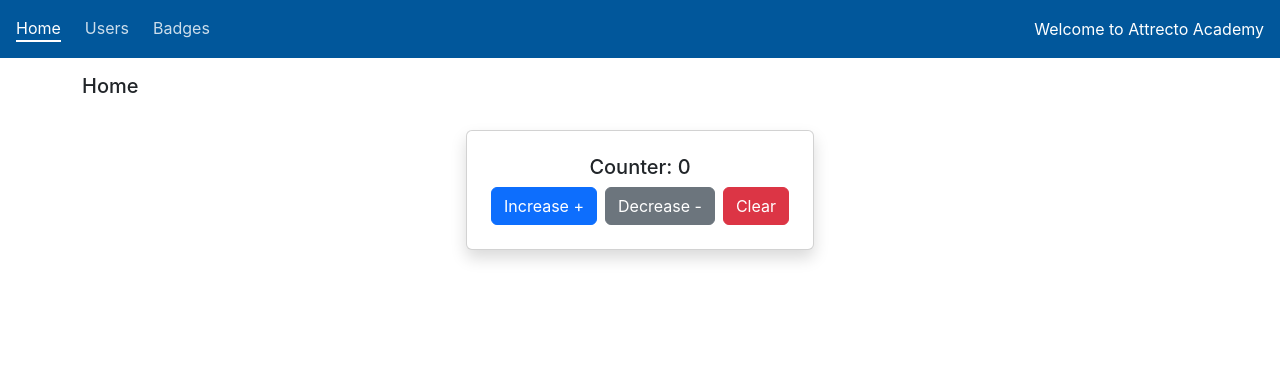
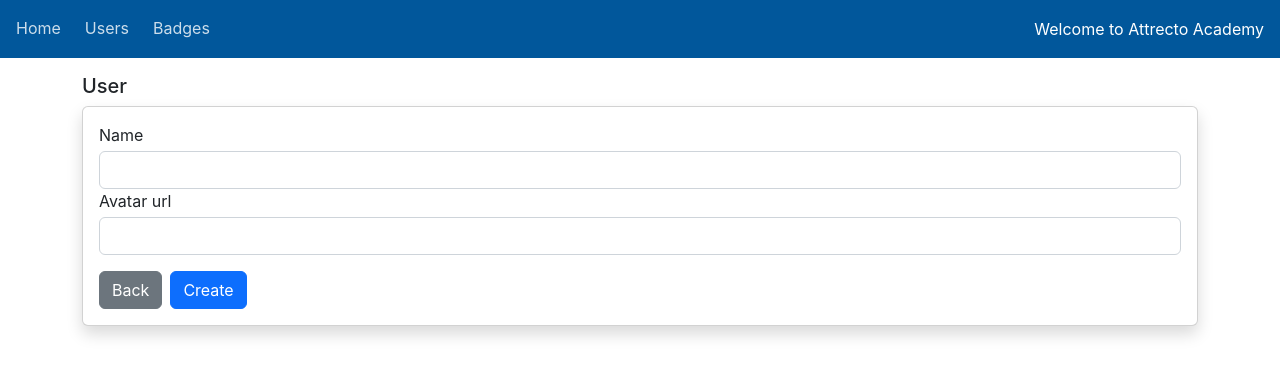
Before and after one commit to attrecto/Attrecto-Academy-React-2022, a React (Create React App) app: page /user in a window 1280 px wide. Before the commit this address led to /home. Shown: the top 376 px of the page. Built offline with nearby package versions, Linux system fonts and the light colour scheme.

Commit message:
Session-05

```diff
--- a/src/App.tsx
+++ b/src/App.tsx
@@ -25,6 +25,7 @@ class App extends Component<AppProps, AppState> {
           <Route path="/home" element={<HomePage />} />
           <Route path="/users" element={<UsersPage />} />
           <Route path="/user/:id" element={<UserPage />} />
+          <Route path="/user" element={<UserPage />} />
           <Route path="/badges" element={<BadgesPage />} />
 
           <Route path="*" element={<Navigate to="/home" replace />} />
--- /dev/null
+++ b/src/components/text-field/TextField.tsx
@@ -0,0 +1,18 @@
+import React from "react";
+import { Field } from "formik";
+
+interface TextFieldProps {
+  label: string;
+  name: string;
+}
+
+const TextField = ({ name, label }: TextFieldProps) => {
+  return (
+    <div className="form-group">
+      <label className="mb-1">{label}</label>
+      <Field name={name} type="text" className="form-control" />
+    </div>
+  );
+};
+
+export default TextField;
--- a/src/pages/UserPage/UserPage.tsx
+++ b/src/pages/UserPage/UserPage.tsx
@@ -1,14 +1,18 @@
 import { useEffect, useState } from "react";
-import { Formik } from "formik";
-import { useParams } from "react-router-dom";
+import { Form, Formik } from "formik";
+import { useNavigate, useParams } from "react-router-dom";
+import * as Yup from "yup";
 
 import Page from "../../components/page/Page";
+import TextField from "../../components/text-field/TextField";
 import { UserFormValues, UserModel } from "../../models/user.model";
 import { usersService } from "../../services/user.service";
+import Button from "../../components/button/Button";
 
 const UserPage = () => {
   const { id } = useParams<{ id: string }>();
   const [user, setUser] = useState<UserModel>();
+  const navigate = useNavigate();
 
   useEffect(() => {
     const fetchUser = async (id: string) =>
@@ -24,13 +28,52 @@ const UserPage = () => {
     badges: user?.badges || [],
   };
 
-  const handleSubmit = (values: UserFormValues) => {
-    console.log("form values", values);
+  const schema = Yup.object().shape({
+    name: Yup.string().required(),
+    image: Yup.string().required(),
+    badges: Yup.array(),
+  });
+
+  const handleSubmit = async (values: UserFormValues) => {
+    if (user?.id) {
+      await usersService.updateUser(user.id.toString(), values);
+    } else {
+      await usersService.createUser(values);
+    }
+    goToUsersPage();
+  };
+
+  const goToUsersPage = () => {
+    navigate("/users");
   };
 
   return (
     <Page title={user ? user.name : "User"}>
-      <Formik initialValues={initialValues} onSubmit={handleSubmit}></Formik>
+      <Formik
+        initialValues={initialValues}
+        validationSchema={schema}
+        onSubmit={handleSubmit}
+        enableReinitialize
+        validateOnMount
+        validateOnChange
+      >
+        <Form>
+          <TextField name="name" label="Name" />
+          <TextField name="image" label="Avatar url" />
+
+          <div className="mt-3">
+            <Button
+              color="secondary"
+              type="button"
+              className="me-2"
+              onClick={goToUsersPage}
+            >
+              Back
+            </Button>
+            <Button type="submit">{id ? "Update" : "Create"}</Button>
+          </div>
+        </Form>
+      </Formik>
     </Page>
   );
 };
--- a/src/pages/UsersPage/UsersPage.tsx
+++ b/src/pages/UsersPage/UsersPage.tsx
@@ -1,6 +1,6 @@
-import { useEffect, useState } from "react";
+import { useEffect, useState, useCallback } from "react";
 import classNames from "classnames";
-import { Link } from "react-router-dom";
+import { Link, useNavigate } from "react-router-dom";
 import { faTrash } from "@fortawesome/free-solid-svg-icons";
 import { FontAwesomeIcon } from "@fortawesome/react-fontawesome";
 
@@ -13,20 +13,35 @@ import classes from "./UsersPage.module.scss";
 
 const UsersPage = () => {
   const [users, setUsers] = useState<UserModel[]>([]);
+  const navigate = useNavigate();
+
+  const fetchUsers = useCallback(async () => {
+    setUsers(await usersService.getUsers());
+  }, []);
 
   useEffect(() => {
     const fetchUsers = async () => {
       setUsers(await usersService.getUsers());
     };
-
     fetchUsers();
   }, []);
+
+  const goToUserPage = () => {
+    navigate("/user");
+  };
+
+  const handleDeleteUser = async (id: string) => {
+    await usersService.deleteUser(id);
+    fetchUsers();
+  };
 
   return (
     <Page title="Users">
       <div className="row">
         <div className="col-12 col-sm-6 col-md-4 col-lg-3">
-          <Button className="w-100 mb-3">Create User</Button>
+          <Button className="w-100 mb-3" onClick={goToUserPage}>
+            Create User
+          </Button>
         </div>
       </div>
       <div className="row">
@@ -44,7 +59,13 @@ const UsersPage = () => {
               <div className="card-body">
                 <h5>{name}</h5>
               </div>
-              <Button className={classes.DeleteIcon}>
+              <Button
+                className={classes.DeleteIcon}
+                onClick={(e) => {
+                  e.preventDefault();
+                  handleDeleteUser(id.toString());
+                }}
+              >
                 <FontAwesomeIcon icon={faTrash} />
               </Button>
             </Link>
--- a/src/services/user.service.ts
+++ b/src/services/user.service.ts
@@ -1,5 +1,5 @@
 import request, { Methods } from "../util/request";
-import { UserModel } from "../models/user.model";
+import { UserFormValues, UserModel } from "../models/user.model";
 
 class UsersService {
   async getUsers() {
@@ -9,6 +9,26 @@ class UsersService {
   async getUser(id: string) {
     return request<UserModel>({ resource: `users/${id}`, method: Methods.GET });
   }
+
+  async updateUser(id: string, data: UserFormValues) {
+    return request<UserModel>({
+      method: Methods.PATCH,
+      data,
+      resource: `users/${id}`,
+    });
+  }
+
+  async createUser(data: UserFormValues) {
+    return request<UserModel>({
+      method: Methods.POST,
+      data,
+      resource: "users",
+    });
+  }
+
+  async deleteUser(id: string) {
+    return request({ method: Methods.DELETE, resource: `users/${id}` });
+  }
 }
 
 export const usersService = new UsersService();
```
Also changed, not shown: src/components/tag-field/TagField.tsx (added, +25 -0 lines).
